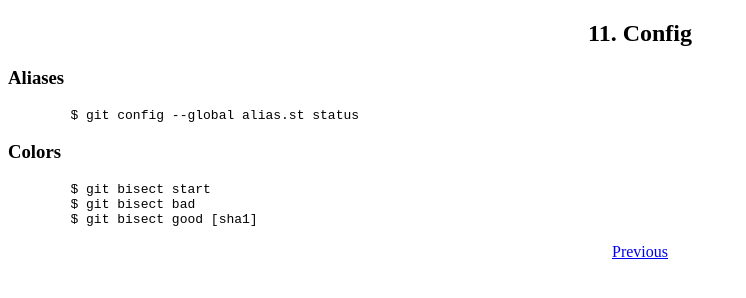
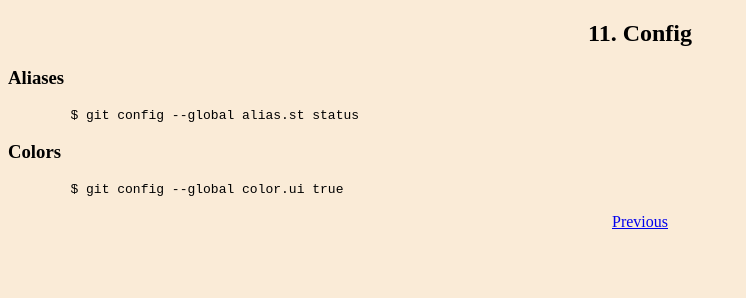
Before and after one commit to andreeasandu/git-presentation, a plain HTML site: page tutorial/11.html in a window 1280 px wide. Shown: the whole page, without its empty margins (0-746 px from the left). Drawn offline with Linux system fonts and the light colour scheme.

Commit message:
changed background color

```diff
--- a/tutorial/11.html
+++ b/tutorial/11.html
@@ -1,6 +1,6 @@
 <!DOCTYPE html>
 <html>
-<body>
+<body style="background-color:AntiqueWhite">
 
 <h2 style="background-color:light-blue; text-align:center;">11. Config</h2>
 
@@ -11,9 +11,7 @@
 
 <h3>Colors</h3>
 <pre>
-	$ git bisect start
-	$ git bisect bad
-	$ git bisect good [sha1]
+	$ git config --global color.ui true
 </pre>
 
 <p align="center">
```
Also changed, not shown: index.html (+1 -1 lines), tutorial/1.html (+1 -1 lines), tutorial/10.html (+1 -1 lines), tutorial/2.html (+1 -1 lines), tutorial/3.html (+1 -1 lines), tutorial/4.html (+1 -1 lines), tutorial/5.html (+1 -1 lines), tutorial/6.html (+2 -1 lines), tutorial/7.html (+1 -1 lines), tutorial/8.html (+1 -1 lines), tutorial/9.html (+1 -1 lines).
